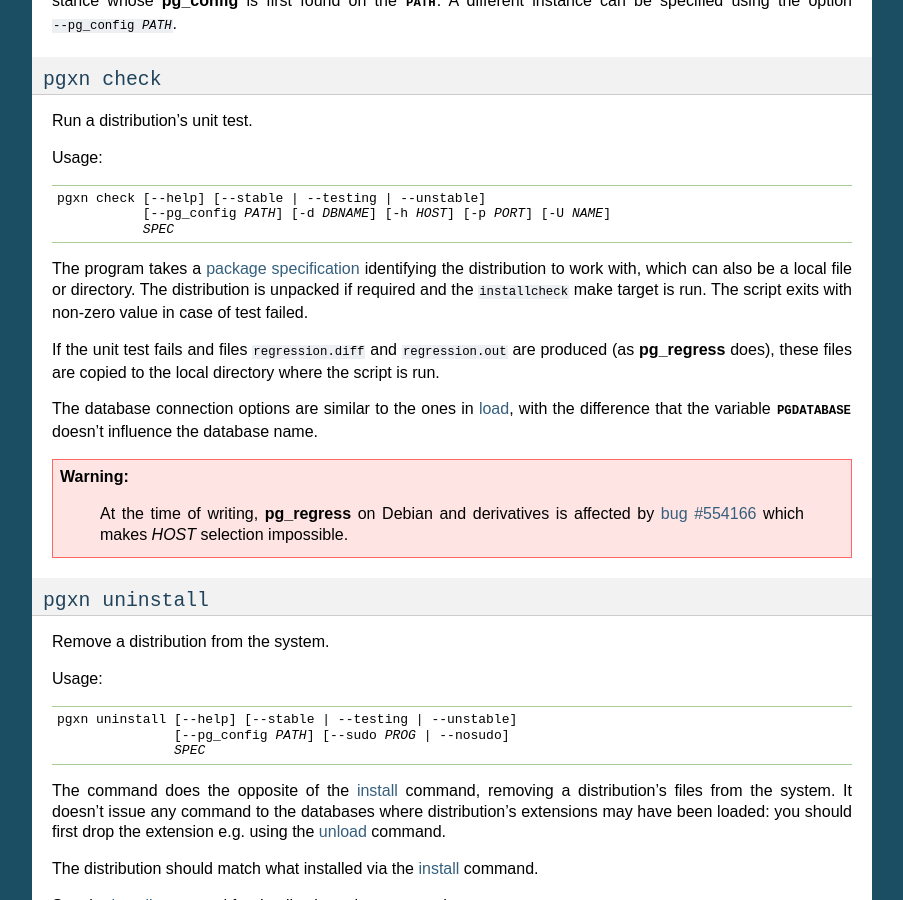
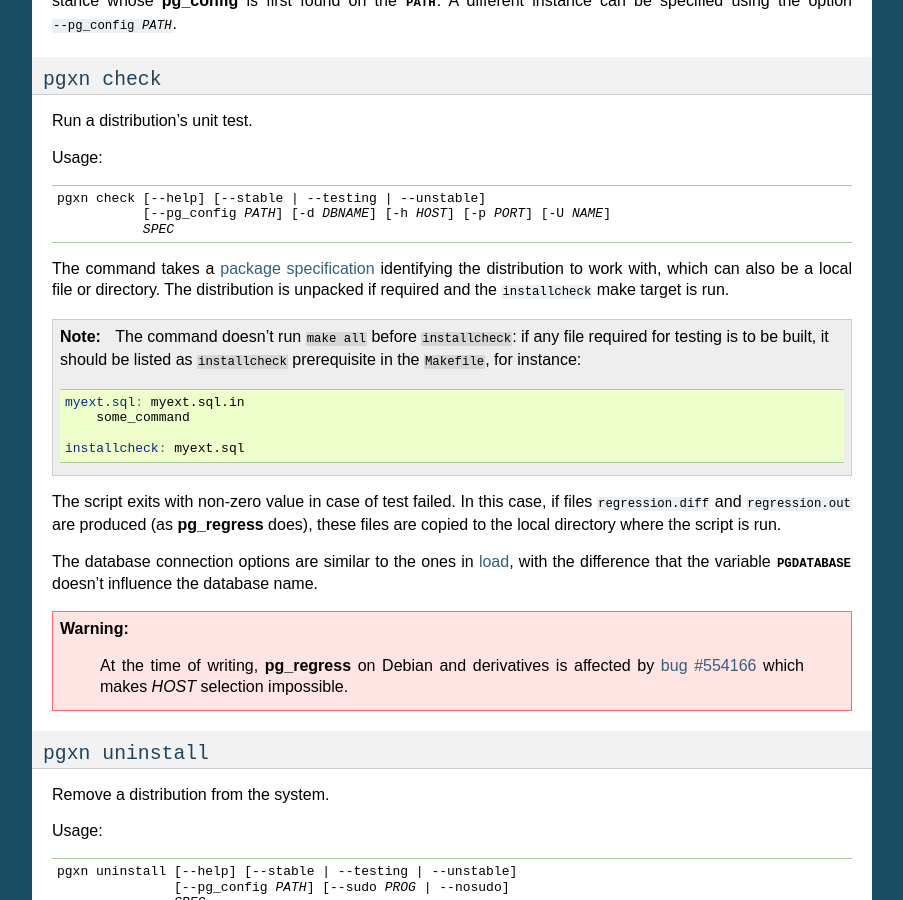
Before and after one commit to pgxn/pgxnclient, a Sphinx documentation site: the page built from docs/usage.rst, in a window 1280 px wide and 900 px high, scrolled down 1510 px. Shown: the whole window, without its empty margins (198-1101 px from the left). Built offline with Sphinx 7.4.7, drawn with Linux system fonts in a browser that asks for light colours.

Commit message:
Added note about the installcheck dependencies required by the check command

```diff
--- a/docs/usage.rst
+++ b/docs/usage.rst
@@ -123,14 +123,26 @@
                [--pg_config *PATH*] [-d *DBNAME*] [-h *HOST*] [-p *PORT*] [-U *NAME*]
                *SPEC*
 
-The program takes a `package specification`_ identifying the distribution to
+The command takes a `package specification`_ identifying the distribution to
 work with, which can also be a local file or directory. The distribution is
-unpacked if required and the ``installcheck`` make target is run. The script
-exits with non-zero value in case of test failed.
+unpacked if required and the ``installcheck`` make target is run.
 
-If the unit test fails and files ``regression.diff`` and ``regression.out``
-are produced (as :program:`pg_regress` does), these files are copied to the
-local directory where the script is run.
+.. note::
+    The command doesn't run ``make all`` before ``installcheck``: if any file
+    required for testing is to be built, it should be listed as
+    ``installcheck`` prerequisite in the ``Makefile``, for instance:
+
+    .. code-block:: make
+
+        myext.sql: myext.sql.in
+            some_command
+
+        installcheck: myext.sql
+
+The script exits with non-zero value in case of test failed. In this case,
+if files ``regression.diff`` and ``regression.out`` are produced (as
+:program:`pg_regress` does), these files are copied to the local directory
+where the script is run.
 
 The database connection options are similar to the ones in load_, with the
 difference that the variable :envvar:`PGDATABASE` doesn't influence the
```
